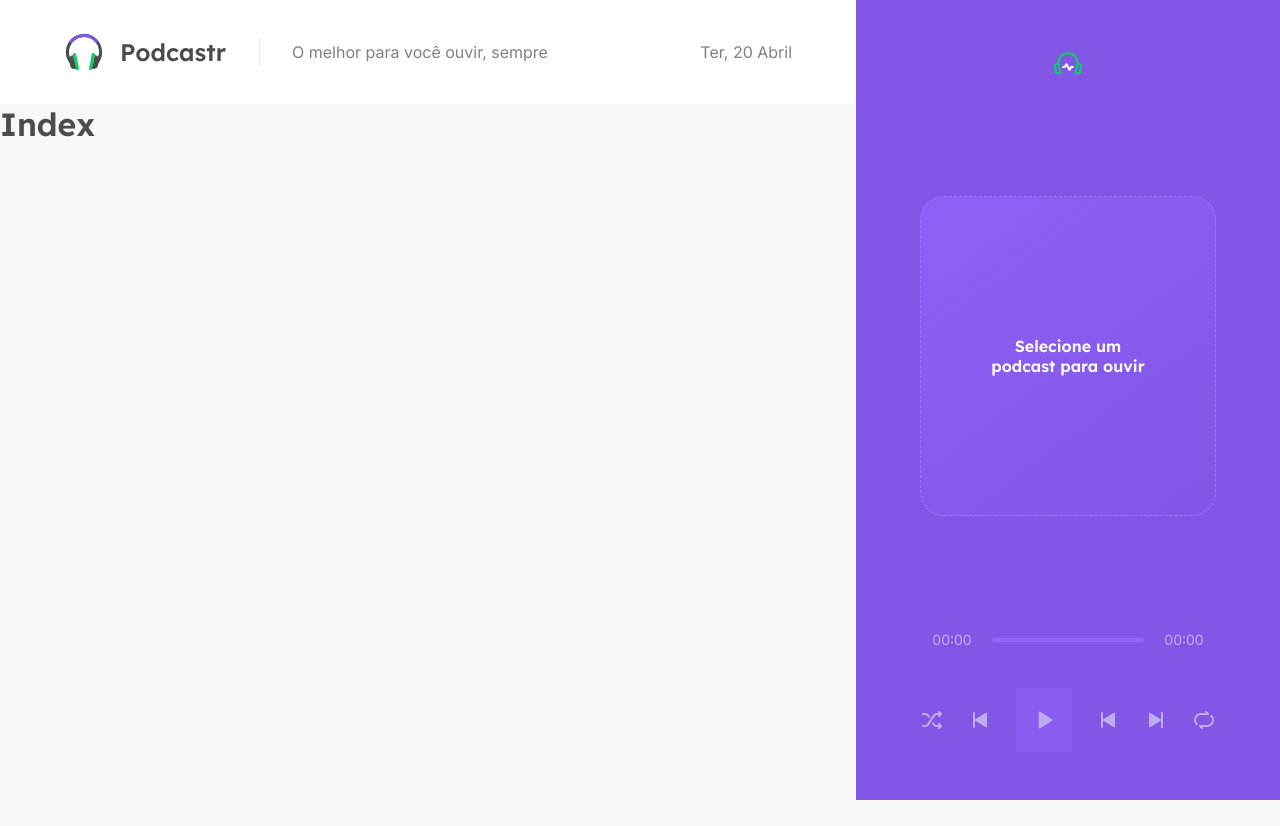
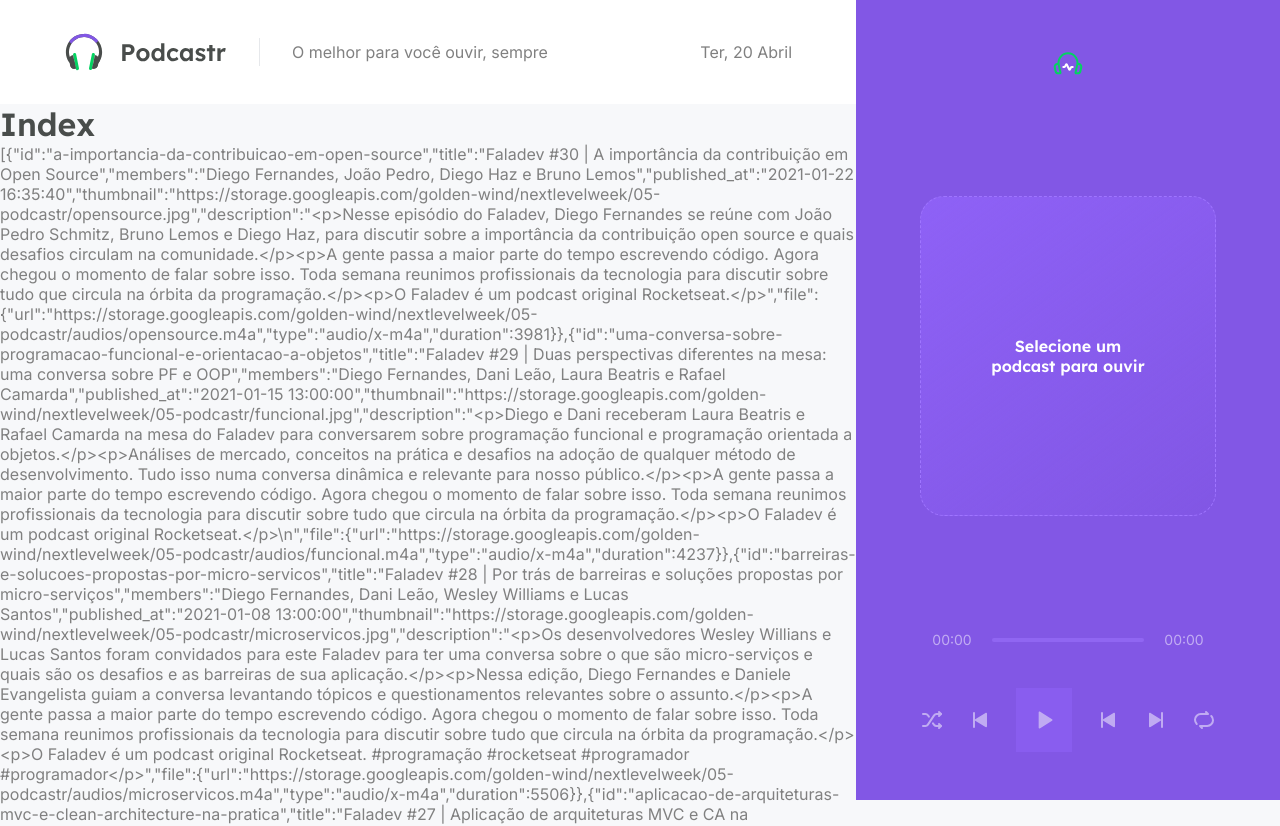
Before and after one commit to acidbutter96/podcastr-nlw5, a Next.js app: page / in a window 1280 px wide. Shown: the top 826 px of the page. Before the commit the page ends 800 px from the top, so only its background shows below. Built offline with nearby package versions, Linux system fonts and the light colour scheme; data requests are answered from the project's data file.

Commit message:
build: configure server side generator app

```diff
--- a/src/pages/index.tsx
+++ b/src/pages/index.tsx
@@ -5,13 +5,16 @@ export default function Home(props) {
   return (
     <>
       <h1>Index</h1>
+      <p>
+        {JSON.stringify(props.episodes)}
+      </p>
     </>
   )
 }
 
 export async function getStaticProps() {
 
-  const response = await fetch('http://localhost:3333/episodes')
+  const response = await fetch('http://localhost:8000/episodes')
   const data = await response.json()
 
   return {
@@ -22,17 +25,20 @@ export async function getStaticProps() {
   }
 }
 
-/* export async function getServerSideProps(){
+/* export async function getServerSideProps() {
 
-    const response = await fetch('http://localhost:3333/episodes')
-    const data = await response.json()
+  const response = await fetch('http://localhost:8000/episodes')
+  const data = await response.json()
 
-    return {
-      props:{
-        episodes: data,
+  return {
+    props: {
+      episodes: data,
+    }
+  }
+} */
 
-      }
-    }
-}
- */
 /* missaoespacial */
+
+/* SPA - Single PA */
+/* SSR - Server Side Rendering -> executa js na camada do servidor, portanto os dados são transferidos para o cliente após serem processados na camada do servidor */
+/* SSG - Static Site Generator -> salva uma versão estática do html a cada período de tempo estabelecido no argumento da função */
```
